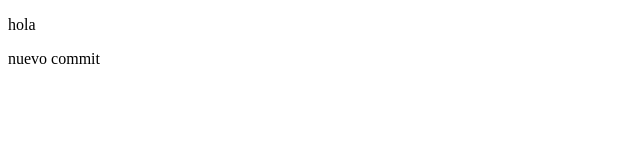
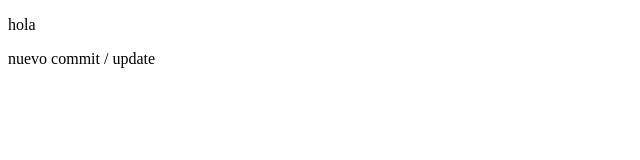
Before and after one commit to munozmaria/test-github, a plain HTML site: page index.html in a window 1280 px wide. Shown: the full height of the page, 0-640 px from the left. Drawn offline with Linux system fonts and the light colour scheme.

Commit message:
update in branch maria-branch

```diff
--- a/index.html
+++ b/index.html
@@ -7,6 +7,6 @@
 </head>
 <body>
     <p>hola</p>
-    <p>nuevo commit</p>
+    <p>nuevo commit / update</p>
 </body>
 </html>
```
